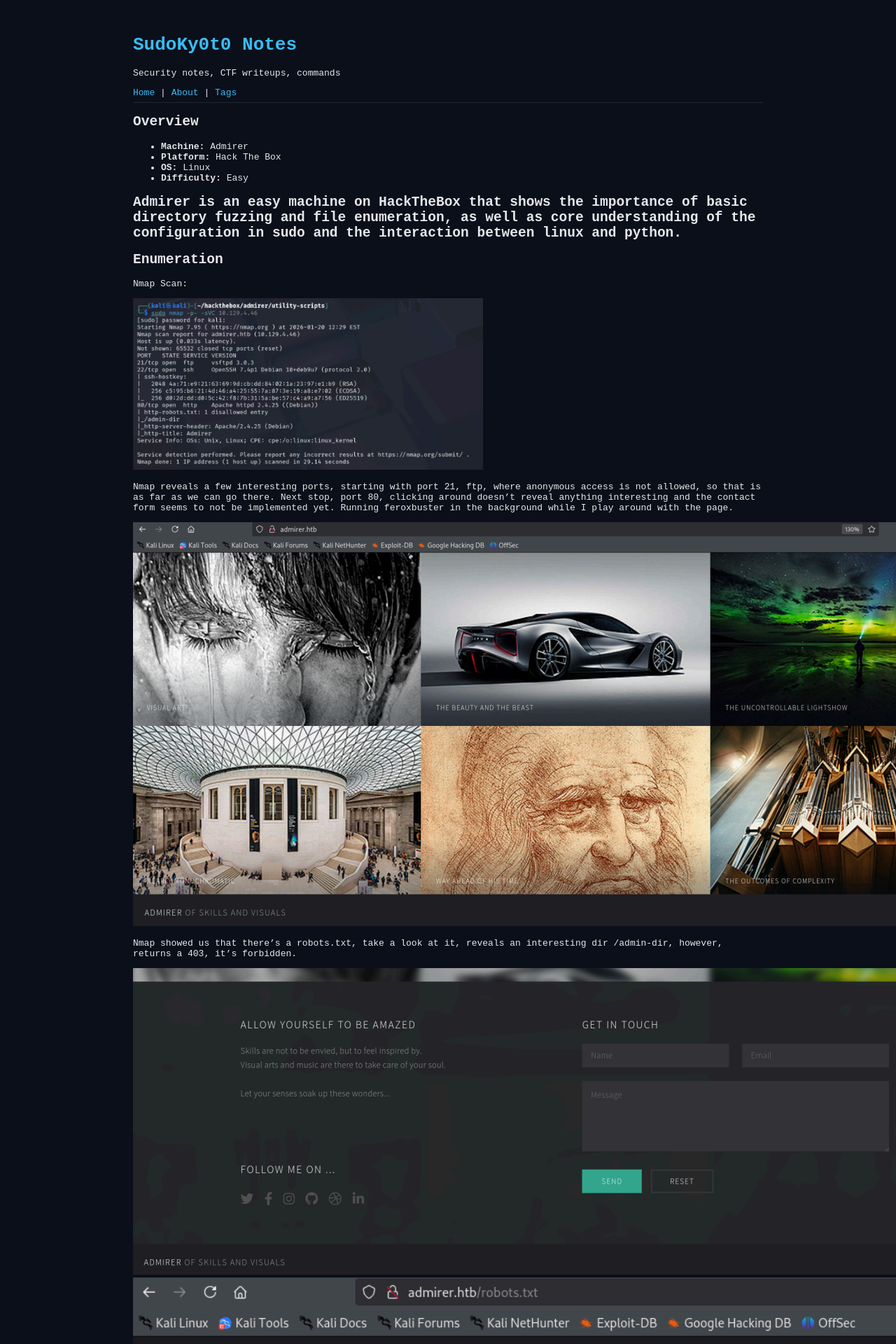
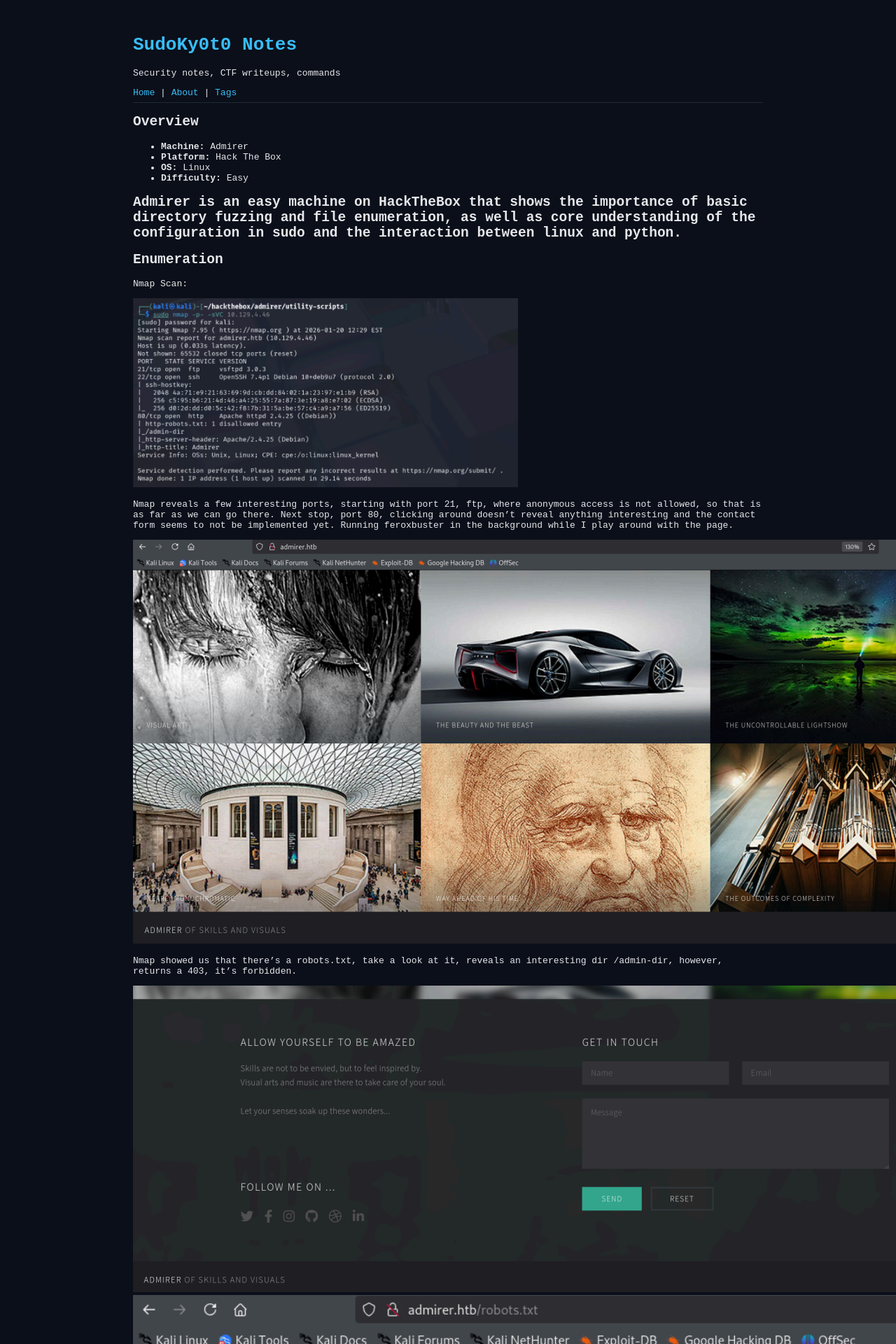
Before and after one commit to SudoKy0t0/SudoKy0t0.github.io, a Jekyll site: the page built from _posts/2026-01-23-htb-admirer-writeup.md, in a window 1280 px wide. Shown: the top 1920 px of the page at 70% size. Built offline with Jekyll 4.4.1, drawn with Linux system fonts in a browser that asks for light colours.

Commit message:
Adjust image width in HTB admirer writeup
Updated image width in Nmap scan section of the writeup.

```diff
--- a/_posts/2026-01-23-htb-admirer-writeup.md
+++ b/_posts/2026-01-23-htb-admirer-writeup.md
@@ -20,7 +20,7 @@ Admirer is an easy machine on HackTheBox that shows the importance of basic dire
 
 Nmap Scan:
 
-<img src="/assets/images/admirer/Captura.PNG" width="500">
+<img src="/assets/images/admirer/Captura.PNG" width="550">
 
 Nmap reveals a few interesting ports, starting with port 21, ftp, where anonymous access is not allowed, so that is as far as we can go there.
 Next stop, port 80, clicking around doesn’t reveal anything interesting and the contact form seems to not be implemented yet. Running feroxbuster in the background while I play around with the page.
```
